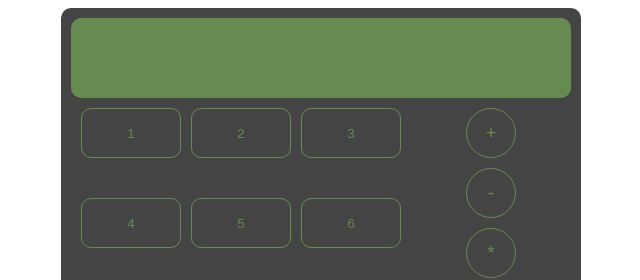
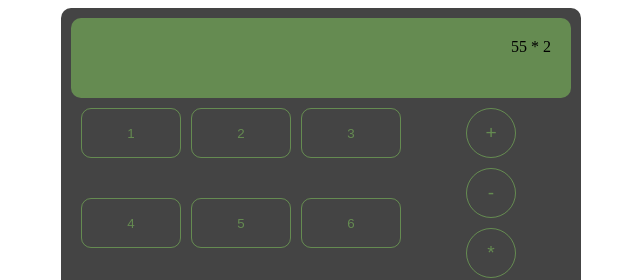
Before and after one commit to cookingnoob/2025-top-calculator, a plain HTML site: page index.html in a window 1280 px wide. Shown: the top 280 px of the page, 319-959 px from the left. Drawn offline with Linux system fonts and the light colour scheme.

Commit message:
refactor the screen numbers wrapper to just two as the buttons will keep adding to one string as its easier than handling four containers

```diff
--- a/app.js
+++ b/app.js
@@ -15,11 +15,14 @@ const operationButtonsContainer = createElement(
   "operations-buttons-container"
 );
 
-const operationContainer = createElement("div", "operations-container");
-const firstNumberContainer = createElement("div", "number-container");
-const operandContainer = createElement("div", "operand-container");
-const secondNumberContainer = createElement("div", "number-container");
-const answerContainer = createElement("div", "answer-container");
+const mainOperationContainer = createElement(
+  "div",
+  "main-operations-container"
+);
+const previousOperationContainer = createElement(
+  "div",
+  "previous-operation-container"
+);
 
 const addButton = createButtons("operation-button", "+", "operation");
 const subButton = createButtons("operation-button", "-", "operation");
@@ -43,15 +46,11 @@ operationButtonsContainer.append(
   clearButton
 );
 
+mainOperationContainer.textContent = `55 * 2 `;
+
 buttonsContainer.append(numberButtonsContainer, operationButtonsContainer);
 
-screenWrapper.append(
-  operationContainer,
-  firstNumberContainer,
-  operandContainer,
-  secondNumberContainer,
-  answerContainer
-);
+screenWrapper.append(mainOperationContainer, previousOperationContainer);
 
 calculatorWrapper.append(screenWrapper, buttonsContainer);
 appWrapper.append(calculatorWrapper);
--- a/style.css
+++ b/style.css
@@ -19,6 +19,11 @@
   width: 100%;
   height: 100px;
   border-radius: 10px;
+}
+.main-operations-container {
+  display: flex;
+  justify-content: end;
+  padding: 20px;
 }
 .buttons-container {
   display: flex;
```
